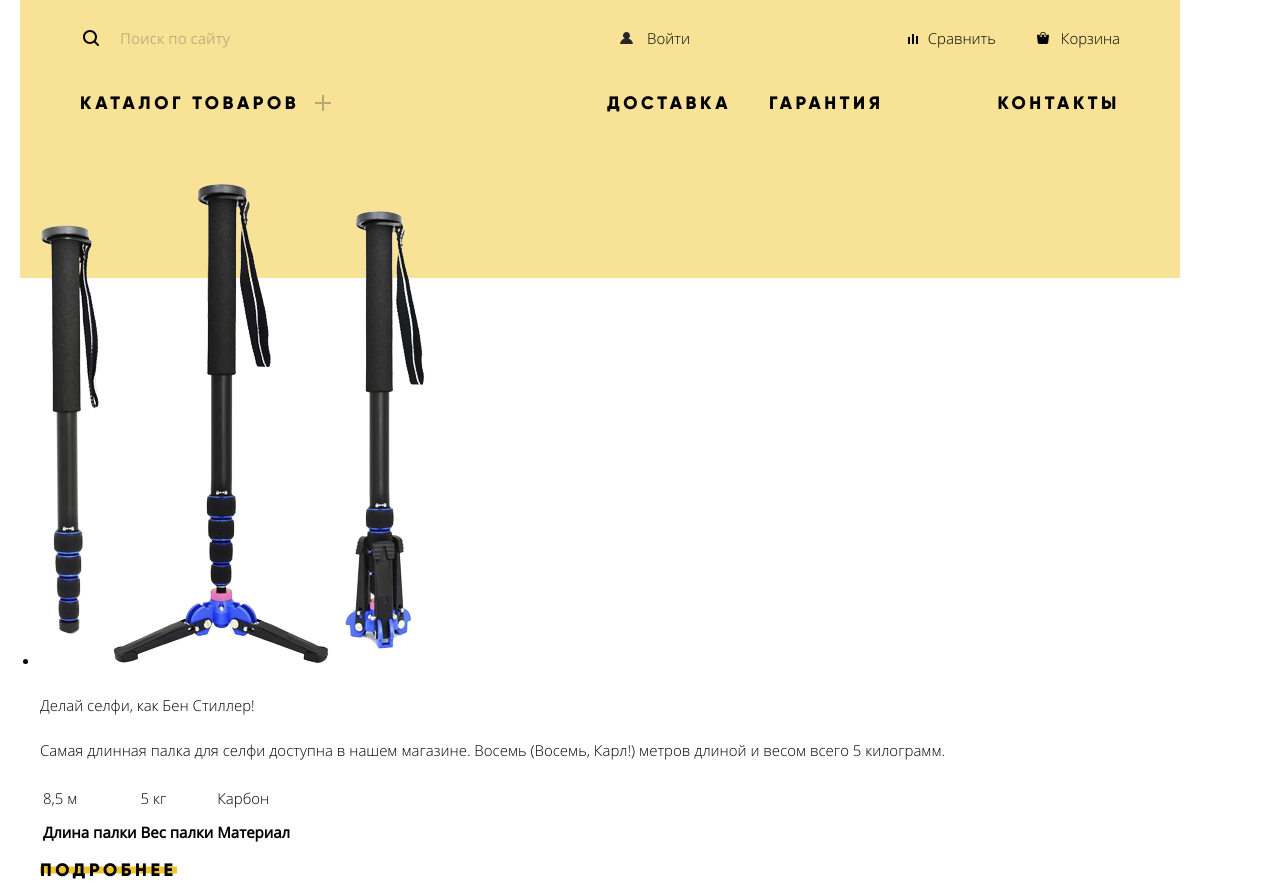
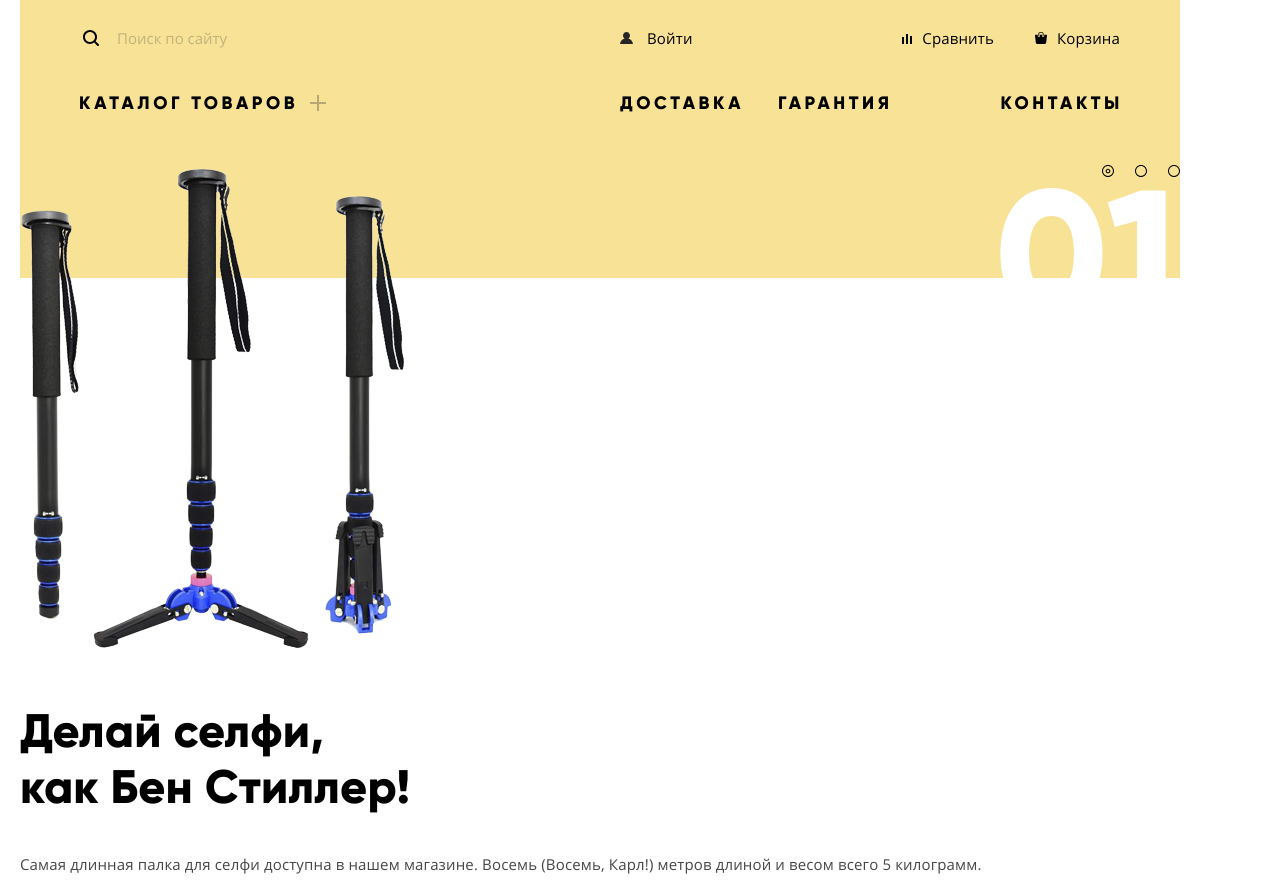
Before and after one commit to xqoma/1054979-device-26, a plain HTML site: page index.html in a window 1280 px wide. Shown: the part 61-948 px from the top of the page. Drawn offline with Linux system fonts and the light colour scheme.

Commit message:
Выполнил базовую стилизацию промо-слайдера на главной странице

```diff
--- a/css/style.css
+++ b/css/style.css
@@ -33,11 +33,10 @@
 body {
   margin: 0;
   padding: 0;
-
   font-family: 'Open Sans', Arial, sans-serif;
   font-size: 15px;
   line-height: 30px;
-  font-weight: 100;
+  letter-spacing: .01em;
   color: #000;
 }
 
@@ -56,13 +55,16 @@ a {
   white-space: nowrap; /* added line */
 }
 
+.stop-margin-collaps {
+  padding-top: .1px;
+}
+
 h1,
 .main-page h2 {
   font-family: "Gilroy", Arial, sans-serif;
   font-size: 47px;
   line-height: 48px;
   font-weight: 700;
-  letter-spacing: .01em;
 }
 
 .container {
@@ -130,7 +132,7 @@ h1,
   outline: none;
   height: 100%;
   width: auto;
-  padding: 0 20px 0 40px;
+  padding: 0 20px 0 37px;
   color: rgba(70, 70, 70, .3);
 }
 
@@ -169,7 +171,7 @@ h1,
   position: absolute;
   bottom: -2px;
   right: 0;
-  width: 440px;
+  width: 439px;
   border-bottom: 2px solid #000;
   pointer-events: none;
   outline: none;
@@ -215,11 +217,7 @@ h1,
 
 .user-nav li {
   line-height: 26px;
-  margin: auto 19px;
-}
-
-.user-nav li:first-child {
-  margin-left: 0;
+  margin: auto 36px auto 0;
 }
 
 .user-nav li:last-child {
@@ -227,7 +225,7 @@ h1,
 }
 
 .user-account li {
-  margin: 0 10px;
+  margin-right: 20px;
 }
 
 .page-header .user-account + li {
@@ -278,7 +276,7 @@ h1,
 }
 
 .cart-btn.icon-before::before {
-  left: 3px;
+  left: 5px;
   height: 12px;
   width: 12px;
 }
@@ -303,8 +301,12 @@ h1,
   opacity: .3;
 }
 
+.site-nav {
+  margin: 0 -3px 0 -1px;
+}
+
 .site-nav-el {
-  margin: 0 19px;
+  margin: 0 17px;
   height: 24px;
   line-height: 24px;
 }
@@ -315,7 +317,7 @@ h1,
 
 .page-header .site-nav-el:last-child {
   margin-right: 0;
-  margin-left: 95px;
+  margin-left: 91px;
 }
 
 .page-header .site-nav-el:nth-child(2) {
@@ -324,7 +326,7 @@ h1,
 
 .site-nav-lnk {
   display: inline-block;
-  font-family: 'Gilroy', Arial, sans-serif;
+  font-family: Gilroy, Arial, sans-serif;
   font-weight: 700;
   font-size: 18px;
   letter-spacing: .2em;
@@ -333,13 +335,14 @@ h1,
 
 .site-nav .catalog-link {
   position: relative;
-  padding-right: 32px;
+  padding-right: 28px;
 }
 
 .site-nav .catalog-link::after {
   content: '';
   position: absolute;
-  top: 4px;
+  top: 50%;
+  transform: translateY(-50%);
   right: 0;
   width: 16px;
   height: 16px;
@@ -350,6 +353,7 @@ h1,
 ul.catalog-categories {
   display: flex;
   visibility: hidden;
+  z-index: 1;
   box-sizing: border-box;
   padding: 23px 60px 32px;
 }
@@ -420,7 +424,7 @@ ul.catalog-categories {
   display: inline-block;
   position: relative;
   z-index: 1;
-  font-family: 'Gilroy', Arial, sans-serif;
+  font-family: Gilroy, Arial, sans-serif;
   font-size: 18px;
   font-weight: 700;
   letter-spacing: .2em;
@@ -460,6 +464,146 @@ ul.catalog-categories {
 
 .btn.active-black:active {
   color: #f7e184;
+}
+
+.promo-slider {
+  position: relative;
+}
+
+.slider-controls {
+  display: flex;
+  position: absolute;
+  top: 0;
+  right: 0;
+  margin: 0;
+  padding: 0;
+  list-style-type: none;
+}
+
+.slider-controls .control {
+  position: relative;
+  box-sizing: border-box;
+  margin-right: 21px;
+  width: 12px;
+  height: 12px;
+  background: url('../img/promo-slider-button-empty.svg') no-repeat;
+}
+
+.slider-controls .control:last-child {
+  margin-right: 0;
+}
+
+#toggle-slide1:checked ~ .slider-controls .control:nth-child(1),
+#toggle-slide2:checked ~ .slider-controls .control:nth-child(2),
+#toggle-slide3:checked ~ .slider-controls .control:nth-child(3) {
+  background-image: url('../img/promo-slider-button.svg');
+}
+
+.slider-controls label {
+  display: block;
+  position: absolute;
+  border-radius: 50%;
+  width: 100%;
+  height: 100%;
+  font-size: 0;
+  cursor: pointer;
+}
+
+.promo-slider .slides {
+  position: relative;
+  list-style-type: none;
+  margin: 0;
+  padding: 0;
+}
+
+#toggle-slide1:not(:checked) ~ .slides .slide:nth-child(1),
+#toggle-slide2:not(:checked) ~ .slides .slide:nth-child(2),
+#toggle-slide3:not(:checked) ~ .slides .slide:nth-child(3) {
+  position: absolute;
+  opacity: 0;
+  width: 0;
+  height: 0;
+}
+
+.promo-slider .slide::before {
+  position: absolute;
+  top: 0;
+  right: 0;
+  font-family: Gilroy, Arial, sans-serif;
+  font-weight: 700;
+  font-size: 179.2px;
+  letter-spacing: .01em;
+  line-height: 179.2px;
+  color: #fff;
+}
+
+.promo-slider .slide:nth-child(1)::before {
+  content: '01';
+}
+
+.promo-slider .slide:nth-child(2)::before {
+  content: '02';
+}
+
+.promo-slider .slide:nth-child(3)::before {
+  content: '03';
+}
+
+.slide .desc {
+  display: flex;
+  flex-direction: column;
+  position: relative;
+  padding-top: 43px;
+}
+
+.slide .desc::before {
+  content: '';
+  position: absolute;
+  top: 0;
+  left: 0;
+  width: 100px;
+  height: 7px;
+  background-color: #fff;
+}
+
+.desc .promo {
+  order: 1;
+  margin: 0 0 19px;
+  font-family: Gilroy, Arial, sans-serif;
+  font-size: 47px;
+  font-weight: 700;
+  line-height: 56px;
+}
+
+.desc .text {
+  order: 2;
+  margin-bottom: 42px;
+  color: #464646;
+}
+
+.desc .btn {
+  order: 3;
+  margin-bottom: 47px;
+  width: 220px;
+}
+
+.desc .properties {
+  order: 4;
+  border-collapse: collapse;
+}
+
+.properties td {
+  font-family: Gilroy, Arial, sans-serif;
+  font-size: 36px;
+  letter-spacing: .01em;
+  line-height: 48px;
+}
+
+.properties th {
+  font-size: 13px;
+  letter-spacing: .01em;
+  line-height: 20px;
+  color: #464646;
 }
 
 .info {
@@ -503,7 +647,7 @@ ul.catalog-categories {
   display: flex;
   position: relative;
   padding-left: 36px;
-  font-family: 'Gilroy', Arial, sans-serif;
+  font-family: Gilroy, Arial, sans-serif;
   font-weight: 700;
   font-size: 16px;
   line-height: 40px;
@@ -558,7 +702,6 @@ ul.catalog-categories {
   margin-right: 20px;
   padding-right: 20px;
   font-size: 14px;
-  letter-spacing: .01em;
   line-height: 24px;
 }
 
@@ -595,7 +738,7 @@ ul.catalog-categories {
   display: flex;
   align-content: center;
   margin: 0;
-  font-family: 'Gilroy', Arial, sans-serif;
+  font-family: Gilroy, Arial, sans-serif;
   font-size: 16px;
   font-weight: 700;
   letter-spacing: .2em;
@@ -627,7 +770,6 @@ ul.catalog-categories {
   display: inline-block;
   margin-bottom: 4px;
   font: 700 18px/50px 'Gilroy', Arial, sans-serif;
-  letter-spacing: .01em;
 }
 
 .product-filter button[type='submit'] {
@@ -652,7 +794,6 @@ ul.catalog-categories {
   position: relative;
   padding-left: 39px;
   font-size: 14px;
-  letter-spacing: .01em;
   line-height: 40px;
   cursor: pointer;
   -webkit-user-select: none;
@@ -761,7 +902,6 @@ ul.catalog-categories {
 
 .to-compare a {
   font-size: 13px;
-  letter-spacing: .01em;
   opacity: .5;
 }
 
@@ -778,20 +918,18 @@ ul.catalog-categories {
   left: 0;
   margin-right: 20px;
   width: 260px;
-  font-family: 'Gilroy', Arial, sans-serif;
+  font-family: Gilroy, Arial, sans-serif;
   font-size: 18px;
   font-weight: 700;
-  letter-spacing: .01em;
 }
 
 .product-price {
   order: 3;
   right: 0;
   width: 85px;
-  font-family: 'Gilroy', Arial, sans-serif;
+  font-family: Gilroy, Arial, sans-serif;
   font-size: 16px;
   font-weight: 100;
-  letter-spacing: .01em;
   text-align: right;
 }
 
--- a/index.html
+++ b/index.html
@@ -62,23 +62,31 @@
       </nav>
     </header>
 
-    <main>
+    <main class="stop-margin-collaps">
       <h1 class="visually-hidden">Магазин «Девайс»</h1>
 
-      <section>
+      <section class="promo-slider container">
         <h2 class="visually-hidden">Обзор популярных категорий товаров</h2>
 
-        <ul>
-          <li>
+        <input class="visually-hidden" type="radio" name="toggle" id="toggle-slide1" checked>
+        <input class="visually-hidden" type="radio" name="toggle" id="toggle-slide2">
+        <input class="visually-hidden" type="radio" name="toggle" id="toggle-slide3">
+
+        <ul class="slides">
+          <li class="slide">
             <h3 class="visually-hidden">Моноподы для селфи</h3>
             <img src="img/selfie-monopods.png" alt="Изображение разных моноподов для селфи" width="384" height="486">
-            <p>Делай селфи, как Бен Стиллер!</p>
-            <p>
+            <div class="desc">
+              <p class="promo">
+                Делай селфи,<br>
+                как Бен Стиллер!
+              </p>
+              <p class="text">
                 Самая длинная палка для селфи доступна в нашем магазине.
                 Восемь (Восемь, Карл!) метров длиной и весом всего 5 килограмм.
               </p>
 
-            <table>
+              <table class="properties">
                 <tr>
                   <td>8,5 м</td>
                   <td>5 кг</td>
@@ -92,18 +100,23 @@
               </table>
 
               <a class="btn" href="catalog.html">Подробнее</a>
+            </div>
           </li>
 
-          <li>
+          <li class="slide">
             <h3 class="visually-hidden">Фитнес-браслеты</h3>
             <img src="img/smart-band.png" alt="Изображение фитнес-браслета" width="345" height="485">
-            <p>Худеем правильно!</p>
-            <p>
+            <div class="desc">
+              <p class="promo">
+                Худеем<br>
+                правильно!
+              </p>
+              <p class="text">
                 Мотивирующие фитнес-браслеты помогут найти в себе силы
                 не пропускать занятия и соблюдать диету.
               </p>
 
-            <table>
+              <table class="properties">
                 <tr>
                   <td>48 часов</td>
                 </tr>
@@ -113,18 +126,23 @@
               </table>
 
               <a class="btn" href="catalog.html">Подробнее</a>
+            </div>
           </li>
 
-          <li>
+          <li class="slide">
             <h3 class="visually-hidden">Квадрокоптеры</h3>
             <img src="img/drone.png" alt="Изображение квадрокоптера" width="526" height="334">
-            <p>Порхает как бабочка, жалит как пчела!</p>
-            <p>
+            <div class="desc">
+              <p class="promo">
+                Порхает как бабочка,<br>
+                жалит как пчела!
+              </p>
+              <p class="text">
                 Этот обычный, на первый взгляд, квадрокоптер оснащен
                 мощным лазером, замаскированным под стандартную камеру.
               </p>
 
-            <table>
+              <table class="properties">
                 <tr>
                   <td>800 м</td>
                   <td>50 м</td>
@@ -136,13 +154,14 @@
               </table>
 
               <a class="btn" href="catalog.html">Подробнее</a>
+            </div>
           </li>
         </ul>
 
-        <ul>
-          <li><button>Первый слайд</button></li>
-          <li><button>Второй слайд</button></li>
-          <li><button>Третий слайд</button></li>
+        <ul class="slider-controls">
+          <li class="control"><label for="toggle-slide1">Первый слайд</label></li>
+          <li class="control"><label for="toggle-slide2">Второй слайд</label></li>
+          <li class="control"><label for="toggle-slide3">Третий слайд</label></li>
         </ul>
       </section>
 
```
Also changed, not shown: catalog.html (+1 -1 lines), img/promo-slider-button-empty.svg (added), img/promo-slider-button.svg (added). Lines whose indentation alone changed are shown as unchanged.
